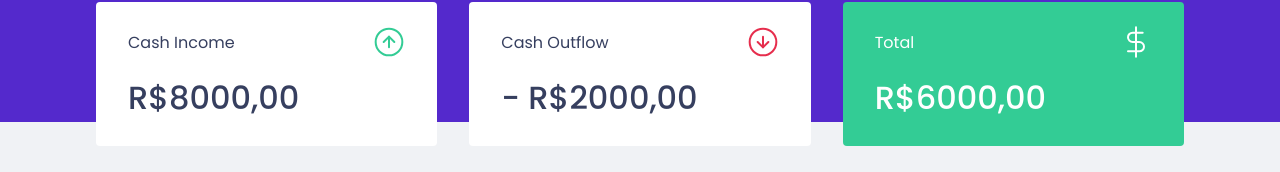
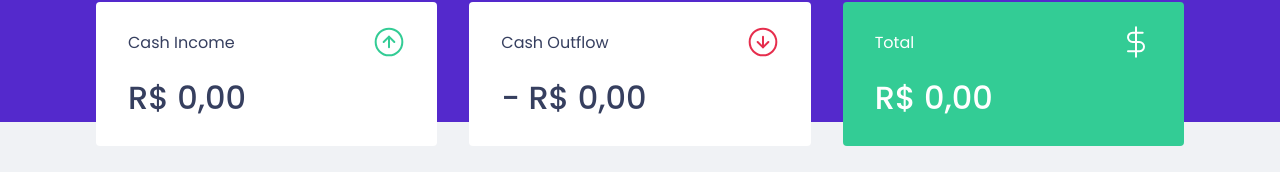
Before and after one commit to tvaditya/react02dtmoney, a React (Create React App) app: page / in a window 1280 px wide. Shown: the part 150-322 px from the top of the page. Built offline with nearby package versions, Linux system fonts and the light colour scheme; no server answers; what miragejs would draw is missing.

Commit message:
Calculations and Hook created for Transaction Context

```diff
--- a/src/App.tsx
+++ b/src/App.tsx
@@ -4,7 +4,7 @@ import {Dashboard} from "./components/Dashboard";
 import Modal from "react-modal";
 import {useState} from "react";
 import {NewTransactionModal} from "./components/NewTransactionModal";
-import {TransactionsProvider} from "./TransactionsContext";
+import {TransactionsProvider} from "./hooks/useTransactions";
 
 Modal.setAppElement('#root');
 
--- a/src/TransactionsTable/index.tsx
+++ b/src/TransactionsTable/index.tsx
@@ -1,10 +1,9 @@
 import { Container } from "./styles";
-import { useContext } from "react";
-import { TransactionsContext } from "../TransactionsContext";
+import {useTransactions} from "../hooks/useTransactions";
 
 
 export function TransactionsTable() {
-    const {transactions} = useContext(TransactionsContext);
+    const {transactions} = useTransactions();
 
     return (
         <Container>
--- a/src/components/NewTransactionModal/index.tsx
+++ b/src/components/NewTransactionModal/index.tsx
@@ -3,9 +3,8 @@ import closeImg from '../../assets/close.svg';
 import outcomeImg from '../../assets/outcome.svg';
 import incomeImg from '../../assets/income.svg';
 import { Container, TransactionTypeContainer, RadioBox} from './styles';
-import {FormEvent, useContext, useState} from "react";
-import {api} from "../../services/api";
-import {TransactionsContext} from "../../TransactionsContext";
+import {FormEvent, useState} from "react";
+import {useTransactions} from "../../hooks/useTransactions";
 
 interface NewTransactionModalProps {
     isOpen: boolean;
@@ -13,7 +12,7 @@ interface NewTransactionModalProps {
 }
 
 export function NewTransactionModal({isOpen, onRequestClose}: NewTransactionModalProps) {
-    const { createTransaction } = useContext(TransactionsContext)
+    const { createTransaction } = useTransactions();
 
     const [title, setTitle] = useState('');
     const [category, setCategory] = useState('');
@@ -30,6 +29,11 @@ export function NewTransactionModal({isOpen, onRequestClose}: NewTransactionModa
             type,
         })
 
+        setTitle('');
+        setAmount(0);
+        setCategory('');
+        setType('deposit');
+        onRequestClose();
     }
 
     return (
@@ -73,8 +77,8 @@ export function NewTransactionModal({isOpen, onRequestClose}: NewTransactionModa
                     </RadioBox>
                     <RadioBox
                         type={"button"}
-                        onClick={() => {setType('withdraw');}}
-                        isActive={type==='withdraw'}
+                        onClick={() => {setType('withdrawal');}}
+                        isActive={type==='withdrawal'}
                         activeColor={'red'}
                     >
                         <img src={outcomeImg} alt={"Outflow"} />
--- a/src/components/Summary/index.tsx
+++ b/src/components/Summary/index.tsx
@@ -1,15 +1,30 @@
 import incomeImg from '../../assets/income.svg';
 import outcomeImg from '../../assets/outcome.svg';
 import totalImg from '../../assets/total.svg';
-import { TransactionsContext } from '../../TransactionsContext';
+import {useTransactions} from '../../hooks/useTransactions';
 
 import {Container} from "./styles";
-import {useContext} from "react";
+// import {useContext} from "react";
 
 export function Summary() {
-    const {transactions} = useContext(TransactionsContext);
+    const { transactions } = useTransactions();
+    // const { transactions } = useContext(TransactionsContext);
 
-    console.log(transactions)
+    const summary = transactions.reduce((acc, transaction) => {
+        if (transaction.type === 'deposit') {
+            acc.deposits += transaction.amount;
+            acc.total += transaction.amount;
+        } else {
+            acc.withdrawals += transaction.amount;
+            acc.total -= transaction.amount;
+        }
+
+        return acc;
+    }, {
+        deposits: 0,
+        withdrawals: 0,
+        total: 0,
+    })
 
     return (
         <Container>
@@ -18,21 +33,36 @@ export function Summary() {
                     <p>Cash Income</p>
                     <img src={incomeImg} alt={"Cash Income"}/>
                 </header>
-                <strong>R$8000,00</strong>
+                <strong>
+                    {new Intl.NumberFormat('pt-BR', {
+                        style: 'currency',
+                        currency: 'BRL'
+                    }).format(summary.deposits)}
+                </strong>
             </div>
             <div>
                 <header>
                     <p>Cash Outflow</p>
                     <img src={outcomeImg} alt={"Cash Outflow"}/>
                 </header>
-                <strong>- R$2000,00</strong>
+                <strong>
+                    - {new Intl.NumberFormat('pt-BR', {
+                    style: 'currency',
+                    currency: 'BRL'
+                }).format(summary.withdrawals)}
+                </strong>
             </div>
             <div className={"highlight-background"}>
                 <header>
                     <p>Total</p>
                     <img src={totalImg} alt={"Total"}/>
                 </header>
-                <strong>R$6000,00</strong>
+                <strong>
+                    {new Intl.NumberFormat('pt-BR', {
+                        style: 'currency',
+                        currency: 'BRL'
+                    }).format(summary.total)}
+                </strong>
             </div>
         </Container>
     )
--- a/src/TransactionsContext.tsx
+++ b/src/hooks/useTransactions.tsx
@@ -1,5 +1,5 @@
-import {createContext, ReactNode, useEffect, useState} from "react";
-import {api} from "./services/api";
+import {createContext, ReactNode, useContext, useEffect, useState} from "react";
+import {api} from "../services/api";
 
 
 interface Transaction {
@@ -26,7 +26,7 @@ interface TransactionsProviderProps {
 
 interface TransactionsContextData {
     transactions: Transaction[];
-    createTransaction: (transaction: TransactionInput) => void;
+    createTransaction: (transaction: TransactionInput) => Promise<void>;
 }
 
 export const TransactionsContext = createContext<TransactionsContextData>(
@@ -34,22 +34,21 @@ export const TransactionsContext = createContext<TransactionsContextData>(
 );
 
 export function TransactionsProvider({ children }: TransactionsProviderProps) {
-    const [transactions,setTransactions] = useState<Transaction[]>([]);
+    const [transactions, setTransactions] = useState<Transaction[]>([]);
 
     useEffect(()=> {
         api.get('/transactions')
             .then(response => setTransactions(response.data.transactions))
     }, []);
 
-    function createTransaction(transaction: TransactionInput) {
-        // const data = {
-        //     title,
-        //     value,
-        //     category,
-        //     type
-        // };
+    async function createTransaction(transactionInput: TransactionInput) {
+        const response = await api.post('/transactions', {
+            ...transactionInput,
+            createdAt: new Date(),
+        })
+        const { transaction } = response.data;
 
-        api.post('/transactions', transaction)
+        setTransactions([...transactions, transaction])
     }
 
     return (
@@ -58,3 +57,10 @@ export function TransactionsProvider({ children }: TransactionsProviderProps) {
         </TransactionsContext.Provider>
     )
 }
+
+export function useTransactions() {
+    const context = useContext(TransactionsContext);
+
+    return context;
+
+}
```
